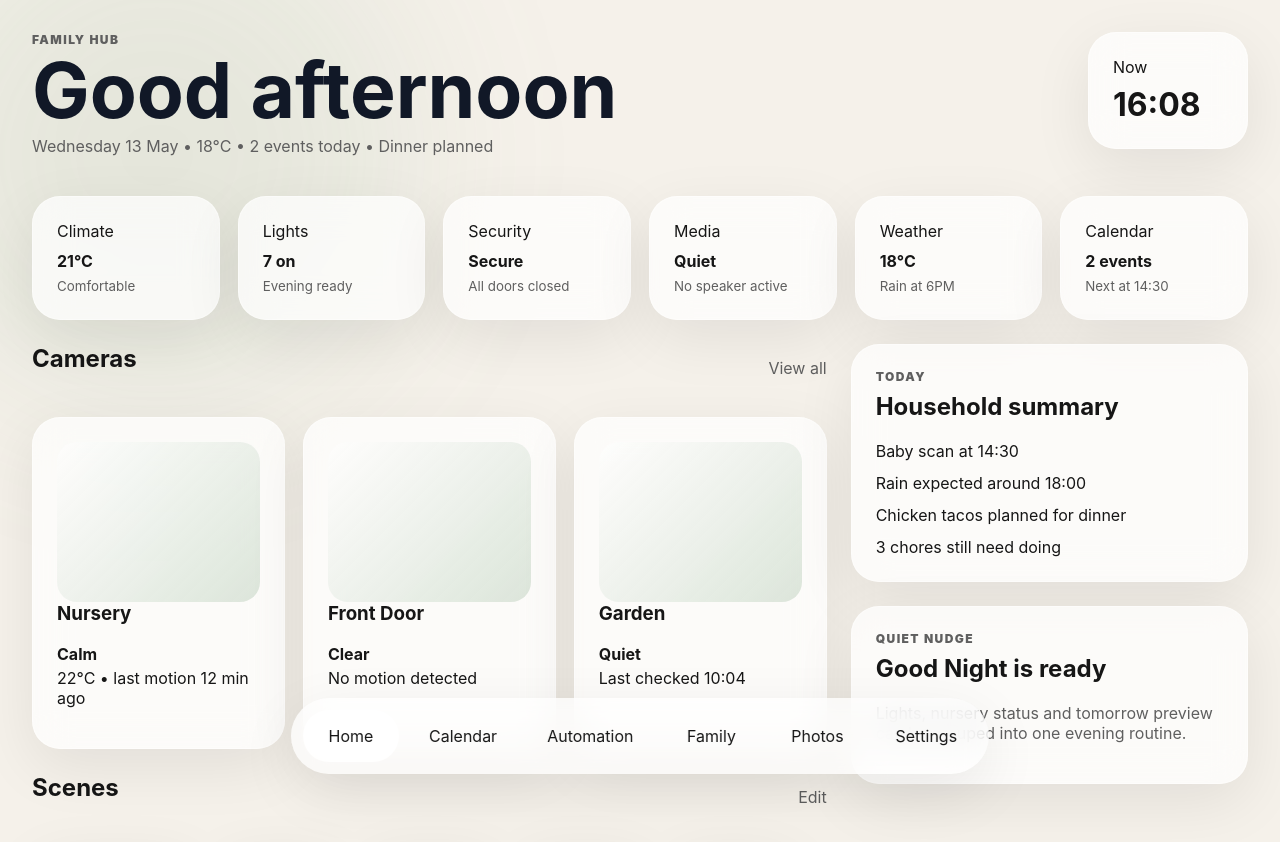
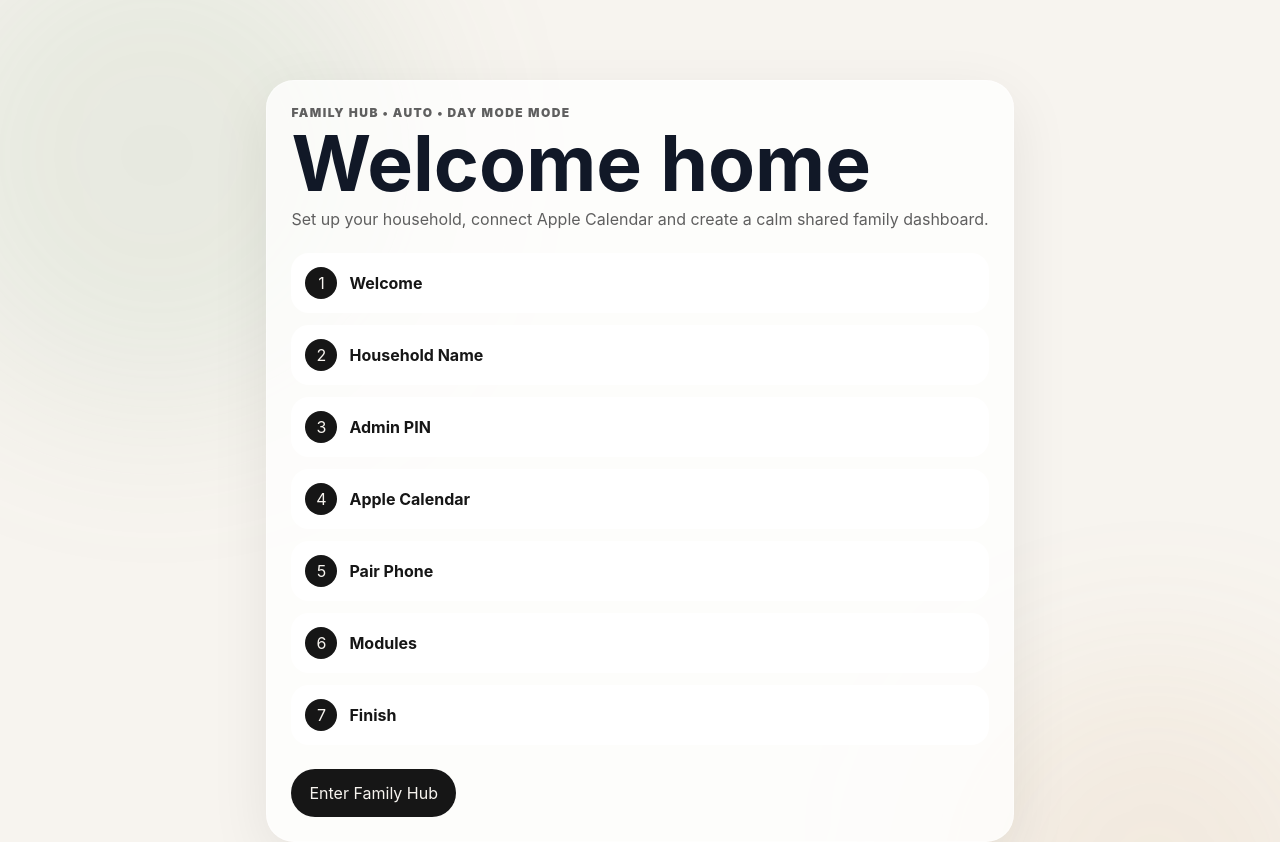
Before and after one commit to howellanthony-lang/family-hub, a React (Vite) app in the folder apps/ui/: page / in a window 1280 px wide. Shown: the top 842 px of the page. Built offline with nearby package versions, Linux system fonts and the light colour scheme; the HTML template or start-up script is replaced by a standard one.

Commit message:
Refactor App shell with onboarding and display modes

```diff
--- a/apps/ui/src/App.jsx
+++ b/apps/ui/src/App.jsx
@@ -1,148 +1,88 @@
 import { useMemo, useState } from 'react';
 import './styles.css';
 
-const tabs = ['Home', 'Calendar', 'Automation', 'Family', 'Photos', 'Settings'];
+import { mockData, tabs } from './data/mockData';
+import { getEffectiveAmbientMode, getModeLabel } from './utils/ambientMode';
 
-const mock = {
-  status: [
-    ['Climate', '21°C', 'Comfortable'],
-    ['Lights', '7 on', 'Evening ready'],
-    ['Security', 'Secure', 'All doors closed'],
-    ['Media', 'Quiet', 'No speaker active'],
-    ['Weather', '18°C', 'Rain at 6PM'],
-    ['Calendar', '2 events', 'Next at 14:30'],
-  ],
-  cameras: [
-    ['Nursery', 'Calm', '22°C • last motion 12 min ago'],
-    ['Front Door', 'Clear', 'No motion detected'],
-    ['Garden', 'Quiet', 'Last checked 10:04'],
-  ],
-  scenes: ['Morning Routine', 'Good Night', 'Leave Home', 'Dinner Time', 'Baby Mode'],
-  rooms: [
-    ['Living Room', '4 lights on', '20°C • TV quiet'],
-    ['Kitchen', 'Dinner reminder', 'Chicken tacos planned'],
-    ['Bedroom', 'Calm', 'Good Night ready'],
-    ['Nursery', 'Camera active', 'White noise ready'],
-  ],
-  events: ['14:30 Baby scan appointment', '18:00 Rain expected', '19:30 Dinner planned'],
-  chores: ['Put washing away', 'Bins out tonight', 'Kitchen reset'],
-  meals: ['Breakfast: oats and berries', 'Dinner: chicken tacos', 'Tomorrow: slow cooker chilli'],
-  notes: ['Remember to charge the buggy fan', 'Check calendar colours after Apple sync'],
-};
+import BottomDock from './components/BottomDock';
+import HomeScreen from './screens/Home';
+import CalendarScreen from './screens/Calendar';
+import AutomationScreen from './screens/AutomationScreen';
+import FamilyScreen from './screens/Family';
+import SettingsScreen from './screens/Settings';
+import Onboarding from './screens/Onboarding';
 
-function getGreeting() {
-  const hour = new Date().getHours();
-  if (hour < 12) return 'Good morning';
-  if (hour < 18) return 'Good afternoon';
-  return 'Good evening';
+function PhotosScreen() {
+  return (
+    <div className="screen page-enter">
+      <header className="page-title">
+        <p className="eyebrow">Family Hub</p>
+        <h1>Photos</h1>
+        <p className="context-line">Idle mode becomes a calm family photo frame.</p>
+      </header>
+      <article className="glass-card photo-preview">
+        <div>
+          <p className="eyebrow">Photo Frame</p>
+          <h2>Clock • Weather • Next event</h2>
+          <p>Shared folder slideshow placeholder.</p>
+        </div>
+      </article>
+    </div>
+  );
 }
 
 export default function App() {
   const [activeTab, setActiveTab] = useState('Home');
-  const today = useMemo(() => new Date().toLocaleDateString('en-GB', { weekday: 'long', day: 'numeric', month: 'long' }), []);
+  const [onboardingComplete, setOnboardingComplete] = useState(false);
+  const [displayModePreference, setDisplayModePreference] = useState('auto');
 
+  const today = useMemo(() => new Date().toLocaleDateString('en-GB', {
+    weekday: 'long',
+    day: 'numeric',
+    month: 'long',
+  }), []);
+
+  const ambientMode = getEffectiveAmbientMode(displayModePreference);
+  const modeLabel = getModeLabel(displayModePreference, ambientMode);
+  const modeClass = `mode-${ambientMode.toLowerCase()}`;
+
+  if (!onboardingComplete) {
     return (
-    <main className="app-shell">
+      <main className={`app-shell ${modeClass}`}>
         <div className="ambient ambient-one" />
         <div className="ambient ambient-two" />
         <section className="app-frame">
-        {activeTab === 'Home' && <HomeScreen today={today} />}
-        {activeTab === 'Calendar' && <ListScreen title="Calendar" subtitle="Apple/iCloud-first family schedule" items={mock.events} aside="Month, week and day views will sit here." />}
-        {activeTab === 'Automation' && <ListScreen title="Automation" subtitle="Scenes and household routines" items={mock.scenes} aside="Good Night, Morning Routine, Leave Home and Baby Mode stay one tap away." />}
-        {activeTab === 'Family' && <FamilyScreen />}
-        {activeTab === 'Photos' && <PhotosScreen />}
-        {activeTab === 'Settings' && <SettingsScreen />}
+          <Onboarding
+            ambientMode={modeLabel}
+            onComplete={() => setOnboardingComplete(true)}
+          />
         </section>
-      <BottomDock activeTab={activeTab} setActiveTab={setActiveTab} />
       </main>
     );
   }
 
-function HomeScreen({ today }) {
   return (
-    <div className="screen home-screen">
-      <header className="hero-row">
-        <div>
-          <p className="eyebrow">Family Hub</p>
-          <h1>{getGreeting()}</h1>
-          <p className="context-line">{today} • 18°C • 2 events today • Dinner planned</p>
-        </div>
-        <GlassCard className="time-card">
-          <span>Now</span>
-          <strong>{new Date().toLocaleTimeString('en-GB', { hour: '2-digit', minute: '2-digit' })}</strong>
-        </GlassCard>
-      </header>
+    <main className={`app-shell ${modeClass}`}>
+      <div className="ambient ambient-one" />
+      <div className="ambient ambient-two" />
 
-      <section className="status-grid">
-        {mock.status.map(([label, value, detail]) => <StatusChip key={label} label={label} value={value} detail={detail} />)}
+      <section className="app-frame">
+        {activeTab === 'Home' && (
+          <HomeScreen mockData={mockData} today={today} ambientMode={modeLabel} />
+        )}
+        {activeTab === 'Calendar' && <CalendarScreen mockData={mockData} />}
+        {activeTab === 'Automation' && <AutomationScreen mockData={mockData} />}
+        {activeTab === 'Family' && <FamilyScreen mockData={mockData} />}
+        {activeTab === 'Photos' && <PhotosScreen />}
+        {activeTab === 'Settings' && (
+          <SettingsScreen
+            displayModePreference={displayModePreference}
+            setDisplayModePreference={setDisplayModePreference}
+          />
+        )}
       </section>
 
-      <div className="content-grid">
-        <section className="main-column">
-          <SectionHeader title="Cameras" action="View all" />
-          <div className="camera-grid">
-            {mock.cameras.map((camera) => <CameraCard key={camera[0]} camera={camera} />)}
-          </div>
-
-          <SectionHeader title="Scenes" action="Edit" />
-          <div className="scene-row">
-            {mock.scenes.map((scene) => <SceneCard key={scene} title={scene} />)}
-          </div>
-
-          <SectionHeader title="Rooms" action="All rooms" />
-          <div className="room-grid">
-            {mock.rooms.map((room) => <RoomCard key={room[0]} room={room} />)}
-          </div>
-        </section>
-
-        <aside className="side-column">
-          <GlassCard className="today-card">
-            <p className="eyebrow">Today</p>
-            <h2>Household summary</h2>
-            <ul className="clean-list">
-              <li>Baby scan at 14:30</li>
-              <li>Rain expected around 18:00</li>
-              <li>Chicken tacos planned for dinner</li>
-              <li>3 chores still need doing</li>
-            </ul>
-          </GlassCard>
-          <GlassCard>
-            <p className="eyebrow">Quiet nudge</p>
-            <h2>Good Night is ready</h2>
-            <p className="muted">Lights, nursery status and tomorrow preview can be grouped into one evening routine.</p>
-          </GlassCard>
-        </aside>
-      </div>
-    </div>
+      <BottomDock tabs={tabs} activeTab={activeTab} setActiveTab={setActiveTab} />
+    </main>
   );
 }
-
-function FamilyScreen() {
-  return <div className="screen"><PageTitle title="Family" subtitle="Chores, meals, grocery and notes in one calm place." /><div className="quad-grid"><ListCard title="Chores" items={mock.chores} /><ListCard title="Meals" items={mock.meals} /><ListCard title="Grocery" items={['Milk', 'Nappies', 'Chicken mince']} /><ListCard title="Notes" items={mock.notes} /></div></div>;
-}
-
-function PhotosScreen() {
-  return <div className="screen"><PageTitle title="Photos" subtitle="Idle mode becomes a calm family photo frame." /><GlassCard className="photo-preview"><div><p className="eyebrow">Photo Frame</p><h2>Clock • Weather • Next event</h2><p>Shared folder slideshow placeholder.</p></div></GlassCard></div>;
-}
-
-function SettingsScreen() {
-  return <div className="screen"><PageTitle title="Settings" subtitle="Local-first setup and trusted household access." /><div className="quad-grid"><SetupCard title="Connect Apple Calendar" text="Use your iCloud email and an Apple app-specific password. This is not your normal Apple ID password." /><SetupCard title="Admin PIN" text="Protect settings, integrations, backups and paired devices." /><SetupCard title="Pair a phone" text="Scan a QR code and approve with the admin PIN." /><SetupCard title="Privacy" text="Local-first by default. Remote access and integrations stay optional." /></div></div>;
-}
-
-function ListScreen({ title, subtitle, items, aside }) {
-  return <div className="screen"><PageTitle title={title} subtitle={subtitle} /><div className="two-column"><ListCard title="Next up" items={items} /><GlassCard><h2>Coming next</h2><p className="muted">{aside}</p></GlassCard></div></div>;
-}
-
-function PageTitle({ title, subtitle }) { return <header className="page-title"><p className="eyebrow">Family Hub</p><h1>{title}</h1><p className="context-line">{subtitle}</p></header>; }
-function SectionHeader({ title, action }) { return <div className="section-header"><h2>{title}</h2><span>{action}</span></div>; }
-function GlassCard({ children, className = '' }) { return <article className={`glass-card ${className}`}>{children}</article>; }
-function StatusChip({ label, value, detail }) { return <GlassCard className="status-chip"><span>{label}</span><strong>{value}</strong><small>{detail}</small></GlassCard>; }
-function CameraCard({ camera }) { return <GlassCard className="camera-card"><div className="camera-visual" /><h3>{camera[0]}</h3><strong>{camera[1]}</strong><p>{camera[2]}</p></GlassCard>; }
-function SceneCard({ title }) { return <button className="scene-card">{title}</button>; }
-function RoomCard({ room }) { return <GlassCard className="room-card"><h3>{room[0]}</h3><strong>{room[1]}</strong><p>{room[2]}</p></GlassCard>; }
-function ListCard({ title, items }) { return <GlassCard><h2>{title}</h2><ul className="clean-list">{items.map((item) => <li key={item}>{item}</li>)}</ul></GlassCard>; }
-function SetupCard({ title, text }) { return <GlassCard><h2>{title}</h2><p className="muted">{text}</p><button className="soft-button">Set up</button></GlassCard>; }
-
-function BottomDock({ activeTab, setActiveTab }) {
-  return <nav className="bottom-dock">{tabs.map((tab) => <button key={tab} className={activeTab === tab ? 'active' : ''} onClick={() => setActiveTab(tab)}>{tab}</button>)}</nav>;
-}
```
Lines whose indentation alone changed are shown as unchanged.
